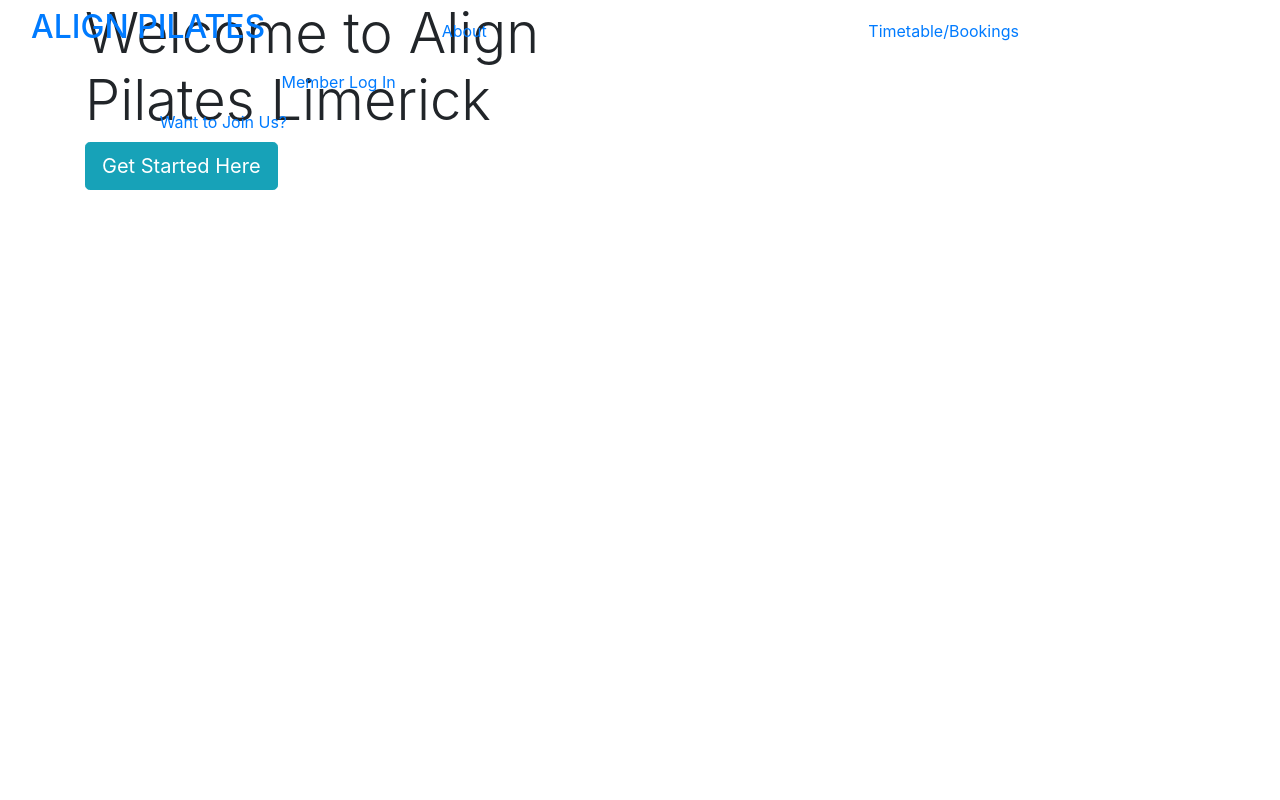
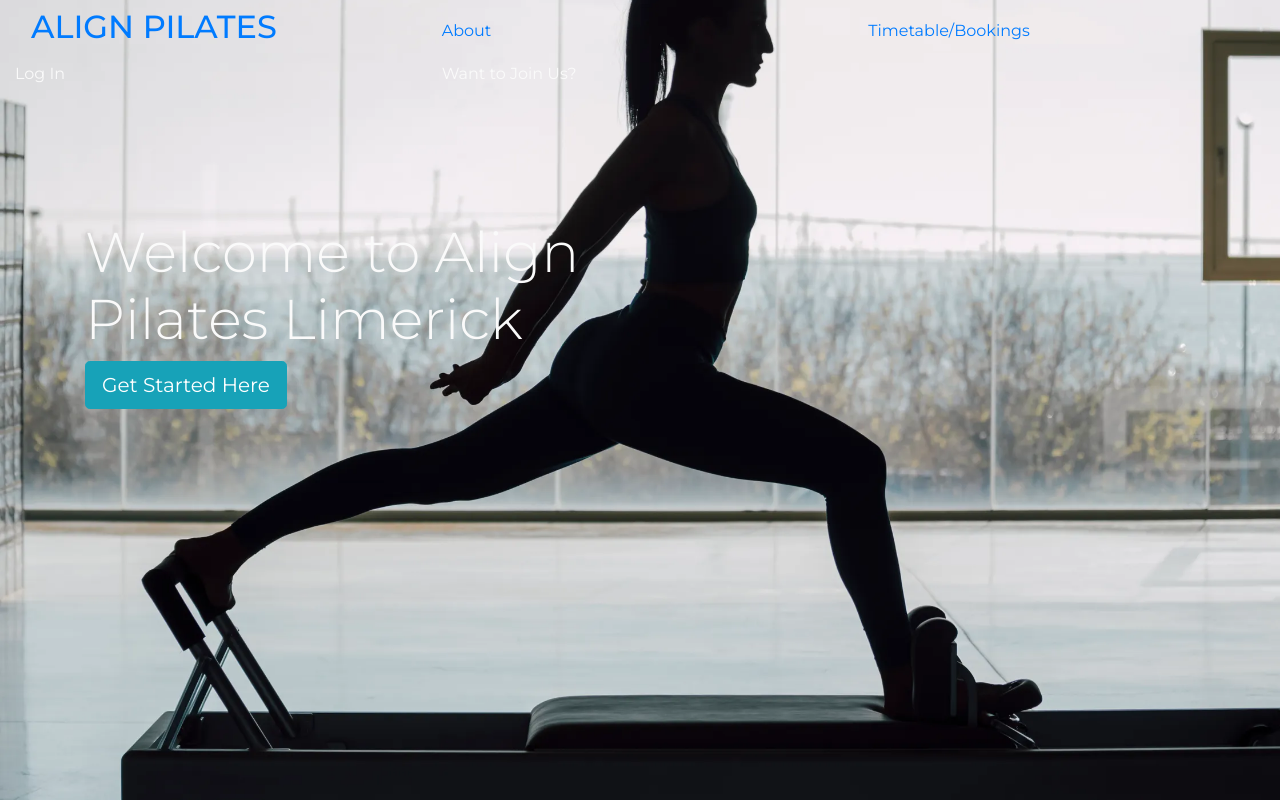
Before and after one commit to aimeeallen94/align-pilates, a Django app: page / in a window 1280 px wide. Run offline with Django 3.2, Linux system fonts and the light colour scheme; a user stored in the database is signed in; some libraries are stand-ins or nearby versions.

Commit message:
added header and background image

```diff
--- a/align_pilates/settings.py
+++ b/align_pilates/settings.py
@@ -147,6 +147,10 @@
 # https://docs.djangoproject.com/en/3.2/howto/static-files/
 
 STATIC_URL = '/static/'
+STATICFILES_DIRS = (os.path.join(BASE_DIR, 'static'),)
+
+MEDIA_URL = '/media/'
+MEDIA_ROOT = os.path.join(BASE_DIR, 'media')
 
 # Default primary key field type
 # https://docs.djangoproject.com/en/3.2/ref/settings/#default-auto-field
--- a/align_pilates/urls.py
+++ b/align_pilates/urls.py
@@ -15,9 +15,11 @@
 """
 from django.contrib import admin
 from django.urls import path, include
+from django.conf import settings
+from django.conf.urls.static import static
 
 urlpatterns = [
     path('admin/', admin.site.urls),
     path('accounts/', include('allauth.urls')),
     path('', include('home.urls')),
-]
+] + static(settings.MEDIA_URL, document_root=settings.MEDIA_ROOT)
--- a/static/css/base.css
+++ b/static/css/base.css
@@ -4,6 +4,7 @@
 
 body {
     background: url('/media/site-header.webp') no-repeat center center fixed;
+    height: calc(100vh - 164px);
     background-size: cover;
     color: #FAFAFA;
     font-family: 'Montserrat';
--- a/templates/base.html
+++ b/templates/base.html
@@ -14,16 +14,19 @@
 
     {% block corecss %}
         <link rel="stylesheet" href="https://cdn.jsdelivr.net/npm/bootstrap@4.6.2/dist/css/bootstrap.min.css" integrity="sha384-xOolHFLEh07PJGoPkLv1IbcEPTNtaed2xpHsD9ESMhqIYd0nLMwNLD69Npy4HI+N" crossorigin="anonymous">
-    {% endblock %}
+        <link rel="preconnect" href="https://fonts.googleapis.com"><link rel="preconnect" href="https://fonts.gstatic.com" crossorigin><link href="https://fonts.googleapis.com/css2?family=Montserrat:ital,wght@0,100..900;1,100..900&display=swap" rel="stylesheet">
+        <link rel="stylesheet" href="{% static 'css/base.css' %}">
+        {% endblock %}
 
     {% block extra_css %}
     {% endblock %}
 
     {% block corejs %}
+        <script src="https://kit.fontawesome.com/4fda016be7.js" crossorigin="anonymous"></script>
         <script src="https://cdn.jsdelivr.net/npm/jquery@3.5.1/dist/jquery.slim.min.js" integrity="sha384-DfXdz2htPH0lsSSs5nCTpuj/zy4C+OGpamoFVy38MVBnE+IbbVYUew+OrCXaRkfj" crossorigin="anonymous"></script>
         <script src="https://cdn.jsdelivr.net/npm/bootstrap@4.6.2/dist/js/bootstrap.bundle.min.js" integrity="sha384-Fy6S3B9q64WdZWQUiU+q4/2Lc9npb8tCaSX9FK7E8HnRr0Jz8D6OP9dO5Vg3Q9ct" crossorigin="anonymous"></script>
         <script src="https://cdn.jsdelivr.net/npm/popper.js@1.16.1/dist/umd/popper.min.js" integrity="sha384-9/reFTGAW83EW2RDu2S0VKaIzap3H66lZH81PoYlFhbGU+6BZp6G7niu735Sk7lN" crossorigin="anonymous"></script>
-    {% endblock %}
+        {% endblock %}
 
     {% block extra_js %}
     {% endblock %}
@@ -34,13 +37,12 @@
     <header class="container-fluid fixed-top">
       <div class="row">
         <div class="col-12 col-lg-4 my-auto"><a href="{% url 'home' %}" class="nav-link">
-          <h2 class="text-uppercase">Align Pilates</h2>
-            </a>
+          <h2 class="text-uppercase">Align Pilates</h2></a>
         </div>
-        <div class="col-12 col-lg-4 my-auto"><a href="">About</a></div>
-        <div class="col-12 col-lg-4 my-auto"><a href="">Timetable/Bookings</a></div>
-        <div class="col-12 col-lg-4 my-auto">
-          <ul class="list-inline list-unstyled text-center text-lg-right my-0">
+        <div class="col-4 col-lg-4 my-auto"><a href="">About</a></div>
+        <div class="col-4 col-lg-4 my-auto"><a href="">Timetable/Bookings</a></div>
+        <div class="col-4 col-lg-4 my-auto">Log In
+          <!--<ul class="list-inline list-unstyled text-center text-lg-right my-0">
             <li class="list-inline-item dropdown">
                 <a class="text-black nav-link" href="#" id="options" data-toggle="dropdown" aria-haspopup="true" aria-expanded="false">
                     <div class="text-center">
@@ -61,10 +63,10 @@
                   {% endif %}
               </div>
           </li>
+        </ul>-->
         </div>
-        </div>
-        <div class="col-12 col-lg-4 my-auto">
-          <ul class="list-inline list-unstyled text-center text-lg-right my-0">
+        <div class="col-4 col-lg-4 my-auto">Want to Join Us?
+          <!-- <ul class="list-inline list-unstyled text-center text-lg-right my-0">
             <a class="nav-link" href="#" id="options" data-toggle="dropdown" aria-haspopup="true" aria-expanded="false">
               <div class="text-center">
                   <div><i class="fas fa-user fa-lg"></i></div>
@@ -75,7 +77,7 @@
               <li class="list-inline-item dropdown-item"><a href="">Join Now</a></li>
               <li class="list-inline-item dropdown-item"><a href="">Register to find out more before getting started!</a></li>
           </ul></div>
-        </div>
+        </div>-->
       </div>
     </header>
 
```
